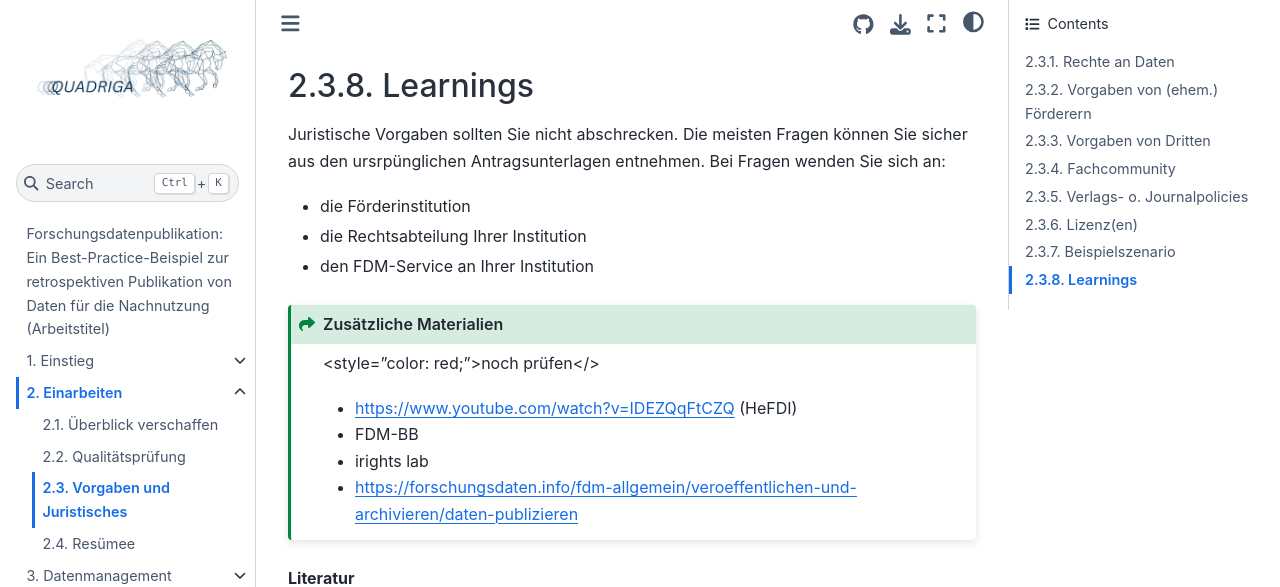
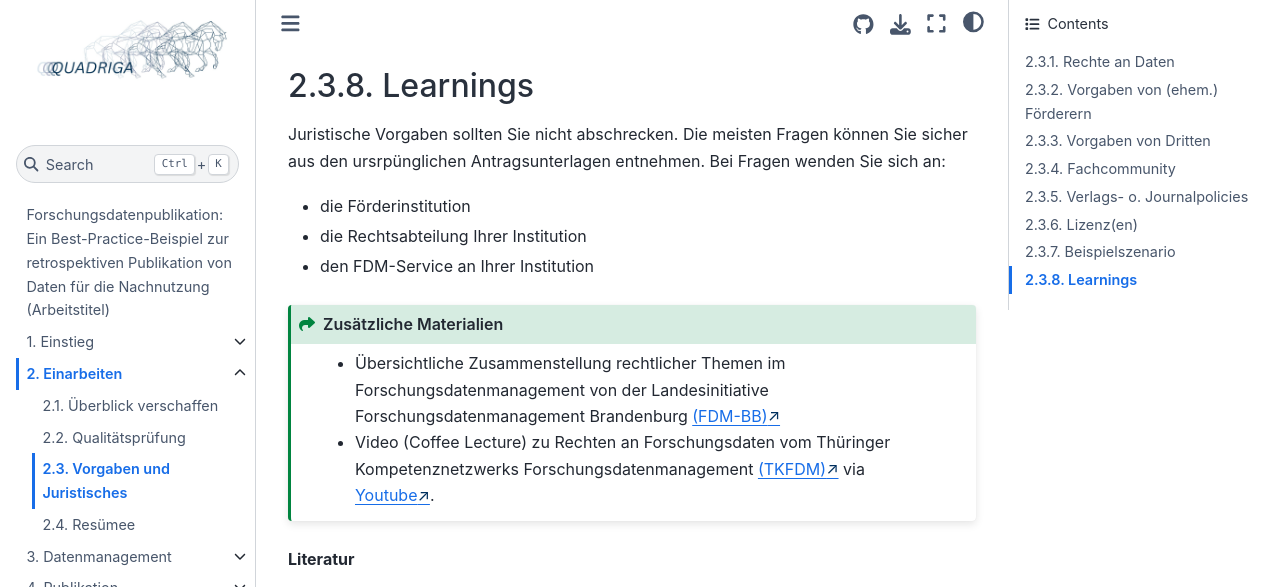
Before and after one commit to quadriga-dk/Tabelle-Fallstudie-4, a Jupyter Book: the page built from Kapitel2_Einarbeiten/vorgaben.md, in a window 1280 px wide and 900 px high, scrolled down 6667 px, cut to the strip 0-587 px from the top of the window. Built offline with Jupyter Book 1.0.4 settings and Sphinx 7.4.7 and the Sphinx Book theme 1.1.4, drawn with Linux system fonts in a browser that asks for light colours; cross-references to code outside the pages are shown as plain code.

````diff
--- a/Kapitel2_Einarbeiten/vorgaben.md
+++ b/Kapitel2_Einarbeiten/vorgaben.md
@@ -108,11 +108,8 @@ Juristische Vorgaben sollten Sie nicht abschrecken. Die meisten Fragen können S
 ```{admonition} Zusätzliche Materialien
 :class: seealso
 
-<style="color: red;">noch prüfen</>
-- https://www.youtube.com/watch?v=IDEZQqFtCZQ (HeFDI)
-- FDM-BB
-- irights lab
-- https://forschungsdaten.info/fdm-allgemein/veroeffentlichen-und-archivieren/daten-publizieren
+- Übersichtliche Zusammenstellung rechtlicher Themen im Forschungsdatenmanagement von der Landesinitiative Forschungsdatenmanagement Brandenburg <a href="https://fdm-bb.de/rechtlich-ethischer-kontaktpunkt/rechtliche-aspekte-im-fdm/" class="external-link" target="_blank">(FDM-BB)</a>
+- Video (Coffee Lecture) zu Rechten an Forschungsdaten vom Thüringer Kompetenznetzwerks Forschungsdatenmanagement <a href="https://www.forschungsdaten-thueringen.de/home.html" class="external-link" target="_blank">(TKFDM)</a> via <a href="https://youtu.be/s1uCwLW-IGU?si=7vx3gCx9QCiLiMUG" class="external-link" target="_blank">Youtube</a>.
 ```
 
 **Literatur**
````
Also changed, not shown: Kapitel3_Datenmanagement/organisation.md (+8 -0 lines), Kapitel4_Publikation/publikation.md (+4 -0 lines).
